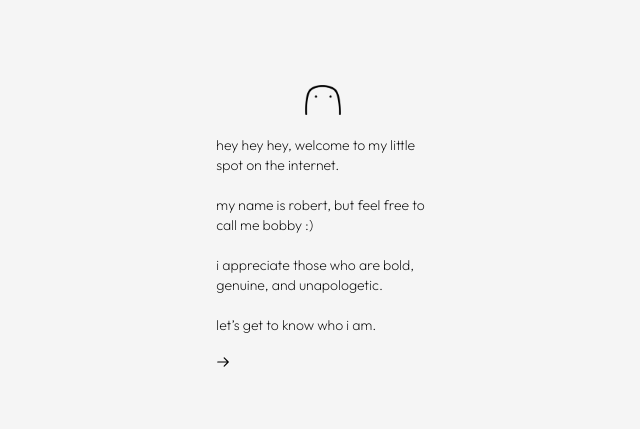
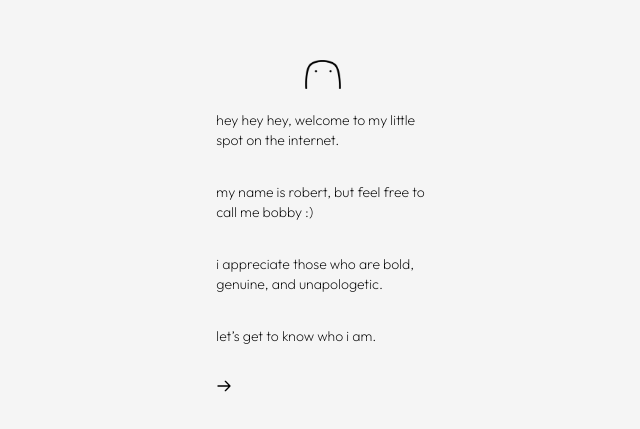
Before and after one commit to bobbyyy57/personal-website, a Next.js app: page / in a window 1280 px wide. Shown: the part 109-538 px from the top of the page, without its empty margins (317-957 px from the left). Built offline with nearby package versions, Linux system fonts and the light colour scheme.

Commit message:
added arrow hover

```diff
--- a/components/Intro.jsx
+++ b/components/Intro.jsx
@@ -7,9 +7,9 @@ const Intro = () => {
   return (
     <>
       <div className="flex justify-center items-center h-screen">
-        <div className="flex flex-col w-1/6 space-y-5 font-extralight pb-[10%] font-outfit text-sm">
+        <div className="flex flex-col w-1/6 pb-[10%]">
           <div className="flex justify-center">
-            <div className="flex w-2/12 items-center">
+            <div className="flex w-2/12 items-center mb-[10%]">
               <Image
                 src={Face}
                 alt="Landing"
@@ -18,13 +18,18 @@ const Intro = () => {
               />
             </div>
           </div>
+          <div className="space-y-8 font-extralight font-outfit text-sm">
             <div>hey hey hey, welcome to my little spot on the internet. </div>
             <div>my name is robert, but feel free to call me bobby :) </div>
             <div>
               i appreciate those who are bold, genuine, and unapologetic.{" "}
             </div>
             <div>let’s get to know who i am.</div>
+          </div>
+
+          <button className="pt-[15%] duration-300 hover:-translate-y-1">
             <HiOutlineArrowRight />
+          </button>
         </div>
       </div>
     </>
```
Lines whose indentation alone changed are shown as unchanged.
